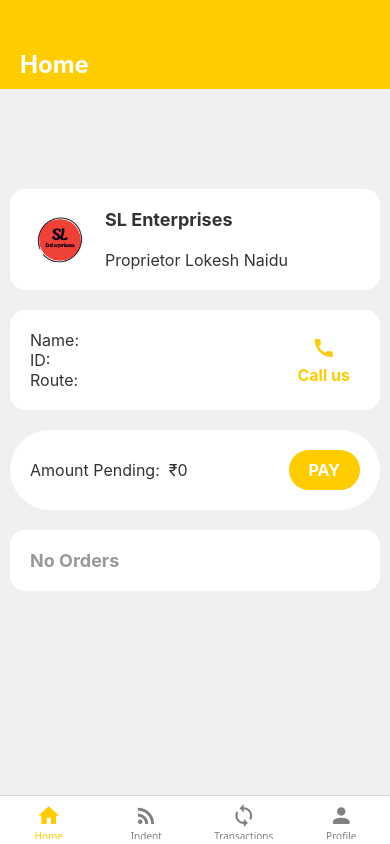
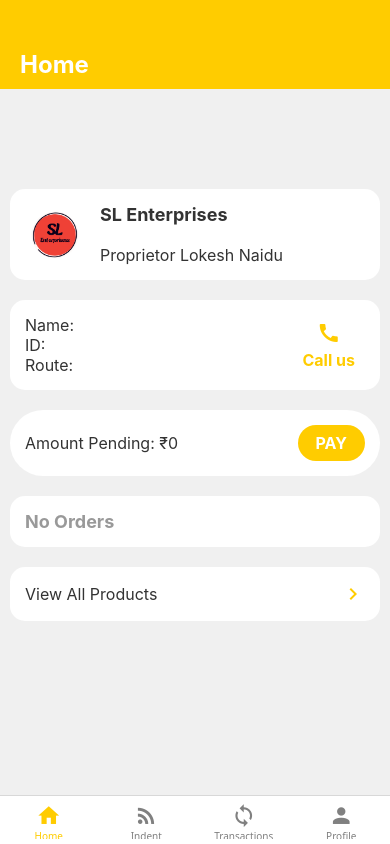
Before and after one commit to Smoke221/reyss, a React Native app in the folder reyssApp/: screen /TabNavigator in a window 390 px wide. Built offline with nearby package versions, Linux system fonts and the light colour scheme; no server answers.

Commit message:
added products page in home.

```diff
--- a/reyssApp/components/HomePage/Home.jsx
+++ b/reyssApp/components/HomePage/Home.jsx
@@ -7,9 +7,11 @@
   TouchableOpacity,
   Image,
   Alert,
+  ScrollView,
 } from "react-native";
 import MaterialIcons from "react-native-vector-icons/MaterialIcons";
 import { ipAddress } from "../../urls";
+import { useNavigation } from "@react-navigation/native";
 
 // Helper function to format epoch time
 const formatDate = (epochTime) => {
@@ -22,6 +24,7 @@
   const [isLoading, setIsLoading] = useState(false);
   const [userDetails, setUserDetails] = useState(null);
   const [lastOrderDetails, setLastOrderDetails] = useState(null);
+  const navigation = useNavigation();
 
   // Fetch data on component mount
   useEffect(() => {
@@ -68,7 +71,7 @@
         customerName: userGetResponse.user.name,
         customerID: userGetResponse.user.customer_id,
         route: userGetResponse.user.route,
-        pendingAmount: userGetResponse.pendingAmount
+        pendingAmount: userGetResponse.pendingAmount,
       };
 
       await AsyncStorage.setItem(
@@ -107,7 +110,7 @@
     lastOrderDetails || {};
 
   return (
-    <View style={styles.container}>
+    <ScrollView contentContainerStyle={styles.container}>
       {/* Header section with logo */}
       <View style={styles.header}>
         <Text style={styles.headerText}>Home</Text>
@@ -141,13 +144,14 @@
       <View
         style={[
           styles.card,
-          parseInt(pendingAmount) > 5000 &&
-            styles.highAmountCard,
+          parseInt(pendingAmount) > 5000 && styles.highAmountCard,
           styles.borderRadiusCard,
         ]}
       >
         <View style={styles.cardContent}>
-          <Text style={styles.cardText}>Amount Pending:  ₹{pendingAmount || "0"}</Text>
+          <Text style={styles.cardText}>
+            Amount Pending: ₹{pendingAmount || "0"}
+          </Text>
           <TouchableOpacity style={styles.payButton}>
             <Text style={styles.payButtonText}>PAY</Text>
           </TouchableOpacity>
@@ -185,7 +189,21 @@
           )}
         </View>
       </View>
-    </View>
+
+      <View style={styles.productsCard}>
+        <TouchableOpacity
+          style={styles.cardContent}
+          onPress={() => navigation.navigate("ProductsList")}
+        >
+          <Text style={styles.cardText}>View All Products</Text>
+          <MaterialIcons
+            name="keyboard-arrow-right"
+            size={24}
+            color="#ffcc00"
+          />
+        </TouchableOpacity>
+      </View>
+    </ScrollView>
   );
 };
 
@@ -210,7 +228,7 @@
     flexDirection: "row",
     justifyContent: "space-between",
     alignItems: "center",
-    padding: 20,
+    padding: 15,
     margin: 10,
     marginTop: 100,
     borderRadius: 15,
@@ -233,7 +251,7 @@
   },
   card: {
     backgroundColor: "#fff",
-    padding: 20,
+    padding: 15,
     margin: 10,
     borderRadius: 15,
     elevation: 3,
@@ -268,8 +286,8 @@
   },
   payButton: {
     backgroundColor: "#ffcc00",
-    paddingVertical: 10,
-    paddingHorizontal: 20,
+    paddingVertical: 8, // Reduced padding
+    paddingHorizontal: 18, // Reduced padding
     borderRadius: 50,
   },
   payButtonText: {
@@ -295,7 +313,7 @@
   },
   lastIndentCard: {
     backgroundColor: "#fff",
-    padding: 20,
+    padding: 15, // Reduced padding
     margin: 10,
     borderRadius: 15,
     elevation: 3,
@@ -305,8 +323,23 @@
     fontSize: 18,
     color: "#999",
     textAlign: "center",
-    // marginTop: 20,
     fontWeight: "bold",
+  },
+  productsCard: {
+    backgroundColor: "#fff",
+    padding: 15, // Reduced padding
+    margin: 10,
+    borderRadius: 15,
+    elevation: 3,
+  },
+  cardContent: {
+    flexDirection: "row",
+    justifyContent: "space-between",
+    alignItems: "center",
+  },
+  cardText: {
+    fontSize: 16,
+    color: "#333",
   },
 });
 
--- /dev/null
+++ b/reyssApp/components/HomePage/HomeStack.jsx
@@ -0,0 +1,21 @@
+import React from "react";
+import { createStackNavigator } from "@react-navigation/stack";
+import HomePage from "./Home";
+import ProductsList from "./ProductList";
+
+const Stack = createStackNavigator();
+
+const HomeStack = () => {
+  return (
+    <Stack.Navigator
+      screenOptions={{
+        headerShown: false,
+      }}
+    >
+      <Stack.Screen name="HomePage" component={HomePage} />
+      <Stack.Screen name="ProductsList" component={ProductsList} />
+    </Stack.Navigator>
+  );
+};
+
+export default HomeStack;
--- /dev/null
+++ b/reyssApp/components/HomePage/ProductList.jsx
@@ -0,0 +1,260 @@
+import React, { useState, useEffect } from "react";
+import {
+  View,
+  Text,
+  StyleSheet,
+  FlatList,
+  TextInput,
+  TouchableOpacity,
+  Alert,
+} from "react-native";
+import { ipAddress } from "../../urls";
+import Icon from "react-native-vector-icons/MaterialIcons";
+import { useNavigation } from "@react-navigation/native";
+
+const ProductsComponent = () => {
+  const [products, setProducts] = useState([]);
+  const [filteredProducts, setFilteredProducts] = useState([]);
+  const [searchTerm, setSearchTerm] = useState("");
+  const [selectedCategory, setSelectedCategory] = useState(null);
+  const [selectedBrand, setSelectedBrand] = useState("");
+  const [brands, setBrands] = useState([]);
+  const navigation = useNavigation();
+
+  const categories = ["Milk", "Curd", "Yogurt"];
+
+  useEffect(() => {
+    fetchProducts();
+  }, []);
+
+  const fetchProducts = async () => {
+    try {
+      const response = await fetch(`http://${ipAddress}:8090/products`);
+      const data = await response.json();
+      if (response.ok) {
+        setProducts(data);
+        setFilteredProducts(data);
+        setBrands([...new Set(data.map((product) => product.brand))]);
+      } else {
+        Alert.alert("Error", "Failed to fetch products");
+      }
+    } catch (error) {
+      console.error("Error fetching products:", error);
+      Alert.alert("Error", "An error occurred while fetching products");
+    }
+  };
+
+  const filterProducts = () => {
+    let filtered = products;
+
+    if (searchTerm) {
+      filtered = filtered.filter((product) =>
+        product.name.toLowerCase().includes(searchTerm.toLowerCase())
+      );
+    }
+
+    if (selectedCategory) {
+      filtered = filtered.filter(
+        (product) => product.category === selectedCategory
+      );
+    }
+
+    if (selectedBrand) {
+      filtered = filtered.filter((product) => product.brand === selectedBrand);
+    }
+
+    setFilteredProducts(filtered);
+  };
+
+  // Handle category selection
+  const handleCategorySelect = (category) => {
+    setSelectedCategory(category === selectedCategory ? null : category);
+  };
+
+  // Handle brand selection
+  const handleBrandSelect = (brand) => {
+    setSelectedBrand(brand === selectedBrand ? "" : brand);
+  };
+
+  // Filter products whenever search term, category, or brand changes
+  useEffect(() => {
+    filterProducts();
+  }, [searchTerm, selectedCategory, selectedBrand]);
+
+  // Render each product
+  const renderProduct = ({ item }) => (
+    <View style={styles.productCard}>
+      <Text style={styles.productName}>{item.name}</Text>
+      <Text style={styles.productDetails}>Category: {item.category}</Text>
+      <Text style={styles.productDetails}>Brand: {item.brand}</Text>
+      <Text style={styles.productDetails}>Price: ₹{item.price}</Text>
+    </View>
+  );
+
+  return (
+    <View style={styles.container}>
+      <View style={styles.header}>
+        <TouchableOpacity onPress={() => navigation.goBack()}>
+          <Icon name="arrow-back" size={24} color="black" />
+        </TouchableOpacity>
+      </View>
+      {/* Search input */}
+      <TextInput
+        style={styles.searchInput}
+        placeholder="Search products..."
+        value={searchTerm}
+        onChangeText={setSearchTerm}
+      />
+
+      {/* Category Filters */}
+      <View style={styles.categoriesContainer}>
+        <View style={styles.categoriesList}>
+          {categories.map((category) => (
+            <TouchableOpacity
+              key={category}
+              style={[
+                styles.categoryButton,
+                selectedCategory === category && styles.selectedCategory,
+              ]}
+              onPress={() => handleCategorySelect(category)}
+            >
+              <Text
+                style={[
+                  styles.categoryText,
+                  selectedCategory === category && styles.selectedCategoryText,
+                ]}
+              >
+                {category}
+              </Text>
+            </TouchableOpacity>
+          ))}
+        </View>
+      </View>
+
+      {/* Brand Filters */}
+      <View style={styles.brandsContainer}>
+        <View style={styles.brandsList}>
+          {brands.map((brand) => (
+            <TouchableOpacity
+              key={brand}
+              style={[
+                styles.brandButton,
+                selectedBrand === brand && styles.selectedBrand,
+              ]}
+              onPress={() => handleBrandSelect(brand)}
+            >
+              <Text
+                style={[
+                  styles.brandText,
+                  selectedBrand === brand && styles.selectedBrandText,
+                ]}
+              >
+                {brand}
+              </Text>
+            </TouchableOpacity>
+          ))}
+        </View>
+      </View>
+
+      {/* Products List */}
+      {filteredProducts.length > 0 ? (
+        <FlatList
+          data={filteredProducts}
+          renderItem={renderProduct}
+          keyExtractor={(item) => item.id.toString()}
+          style={styles.productsList}
+        />
+      ) : (
+        <Text style={styles.noProductsText}>No products found</Text>
+      )}
+    </View>
+  );
+};
+
+const styles = StyleSheet.create({
+  container: {
+    flex: 1,
+    padding: 16,
+    backgroundColor: "#f0f0f0",
+  },
+  header: {
+    flexDirection: "row",
+    alignItems: "center",
+    paddingTop: 30,
+    paddingBottom: 10,
+  },
+  searchInput: {
+    padding: 10,
+    borderRadius: 8,
+    backgroundColor: "#fff",
+    marginBottom: 16,
+  },
+  categoriesList: {
+    flexDirection: "row",
+    flexWrap: "wrap",
+  },
+  categoryButton: {
+    padding: 10,
+    borderRadius: 8,
+    backgroundColor: "#ffcc00",
+    marginRight: 8,
+    marginBottom: 8,
+  },
+  selectedCategory: {
+    backgroundColor: "#ff9900",
+  },
+  categoryText: {
+    fontSize: 14,
+    color: "#fff",
+    fontWeight: "bold",
+  },
+  selectedCategoryText: {
+    color: "#333",
+  },
+  brandsList: {
+    flexDirection: "row",
+    flexWrap: "wrap",
+  },
+  brandButton: {
+    padding: 10,
+    borderRadius: 8,
+    backgroundColor: "#ffcc00",
+    marginRight: 8,
+    marginBottom: 8,
+  },
+  selectedBrand: {
+    backgroundColor: "#ff9900",
+  },
+  brandText: {
+    fontSize: 14,
+    color: "#fff",
+    fontWeight: "bold",
+  },
+  selectedBrandText: {
+    color: "#333",
+  },
+  productsList: {
+    flexGrow: 1,
+  },
+  productCard: {
+    backgroundColor: "#fff",
+    padding: 16,
+    marginBottom: 5,
+    borderRadius: 8,
+  },
+  productName: {
+    fontSize: 14,
+    fontWeight: "bold",
+  },
+  productDetails: {
+    fontSize: 14,
+    color: "#666",
+  },
+  noProductsText: {
+    textAlign: "center",
+    fontSize: 18,
+    color: "#999",
+  },
+});
+
+export default ProductsComponent;
--- a/reyssApp/components/TabNavigator.jsx
+++ b/reyssApp/components/TabNavigator.jsx
@@ -6,6 +6,7 @@
 import Profile from "./Profile/profile";
 import { useNavigation } from "@react-navigation/native";
 import IndentStack from "./IndentPage/IndentStack";
+import HomeStack from "./HomePage/HomeStack";
 
 const Tab = createBottomTabNavigator();
 
@@ -22,7 +23,7 @@
     >
       <Tab.Screen
         name="Home"
-        component={Home}
+        component={HomeStack}
         options={{
           tabBarIcon: ({ color, size }) => (
             <MaterialCommunityIcons name="home" size={size} color={color} />
--- a/reyssApp/components/Transactions/transactions.jsx
+++ b/reyssApp/components/Transactions/transactions.jsx
@@ -140,9 +140,9 @@
 
       {/* Transactions Header */}
       <View style={styles.transactionsHeader}>
-        <Text style={styles.headerText}>Date</Text>
-        <Text style={styles.headerText}>Invoice</Text>
-        <Text style={styles.headerText}>Paid</Text>
+        <Text style={styles.TheaderText}>Date</Text>
+        <Text style={styles.TheaderText}>Invoice</Text>
+        <Text style={styles.TheaderText}>Paid</Text>
       </View>
 
       {/* Transactions */}
@@ -190,6 +190,10 @@
     fontWeight: "bold",
     color: "#fff",
   },
+  TheaderText: {
+    fontSize: 16,
+    fontWeight: "bold",
+  },
   navigation: {
     flexDirection: "row",
     justifyContent: "center",
@@ -223,13 +227,13 @@
     flexDirection: "row",
     justifyContent: "space-between",
     backgroundColor: "#fff",
-    padding: 10,
+    paddingVertical: 10,
+    paddingHorizontal: 15,
     marginVertical: 2,
     borderRadius: 5,
     elevation: 2,
   },
   amountText: {
-    width: 90,
     textAlign: "center",
   },
   messageText: {
--- a/reyssApp/package.json
+++ b/reyssApp/package.json
@@ -6,9 +6,7 @@
     "start": "expo start",
     "android": "expo run:android",
     "ios": "expo run:ios",
-    "web": "expo start --web",
-    "start:home": "cross-env ENV=home npx expo start",
-    "start:work": "cross-env ENV=work npx expo start"
+    "web": "expo start --web"
   },
   "dependencies": {
     "@expo/metro-runtime": "~4.0.0",
@@ -23,7 +21,6 @@
     "react": "18.3.1",
     "react-native": "^0.76.5",
     "react-native-calendars": "^1.1307.0",
-    "react-native-dotenv": "^3.4.11",
     "react-native-vector-icons": "^10.2.0",
     "react-native-web": "~0.19.13"
   },
--- a/reyssApp/urls.js
+++ b/reyssApp/urls.js
@@ -1,12 +1,9 @@
-// config.js
 const environments = {
-  // home: "16.171.111.246",
-  home:"192.168.0.101",
+  dev: "16.171.111.246",
+  home:"192.168.0.109",
   work: "10.0.18.105"
 };
 
-// Use the ENV variable to select the environment (defaults to 'home')
-const selectedEnvironment = process.env.ENV || 'home';
+const selectedEnvironment = "dev"
 
-// Export the IP address for the selected environment
 export const ipAddress = environments[selectedEnvironment];
```
Also changed, not shown: 2 other files (tests, documents, lock files or other folders).
